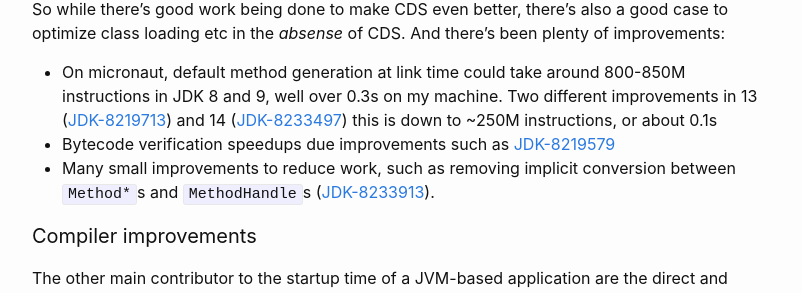
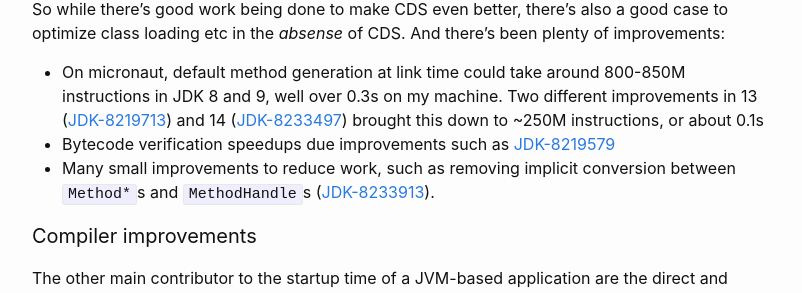
Before and after one commit to cl4es/cl4es.github.io, a Jekyll site: the page built from _posts/2019-11-20-OpenJDK-Startup-Update.md, in a window 1280 px wide and 900 px high, scrolled down 2731 px. Shown: the part 150-443 px from the top of the window, without its empty margins (238-1040 px from the left). Built offline with Jekyll 4.4.1, drawn with Linux system fonts in a browser that asks for light colours; comment, search, counter and statistics services are not loaded.

Commit message:
startup update

```diff
--- a/_posts/2019-11-20-OpenJDK-Startup-Update.md
+++ b/_posts/2019-11-20-OpenJDK-Startup-Update.md
@@ -57,7 +57,7 @@ By storing the resulting data in ways the JVM can easily deal with, [AppCDS](htt
 
 So while there's good work being done to make CDS even better, there's also a good case to optimize class loading etc in the _absense_ of CDS. And there's been plenty of improvements:
 
-- On micronaut, default method generation at link time could take around 800-850M instructions in JDK 8 and 9, well over 0.3s on my machine. Two different improvements in 13 ([JDK-8219713](https://bugs.openjdk.java.net/browse/JDK-8219713)) and 14 ([JDK-8233497](https://bugs.openjdk.java.net/browse/JDK-8233497)) this is down to ~250M instructions, or about 0.1s
+- On micronaut, default method generation at link time could take around 800-850M instructions in JDK 8 and 9, well over 0.3s on my machine. Two different improvements in 13 ([JDK-8219713](https://bugs.openjdk.java.net/browse/JDK-8219713)) and 14 ([JDK-8233497](https://bugs.openjdk.java.net/browse/JDK-8233497)) brought this down to ~250M instructions, or about 0.1s
 - Bytecode verification speedups due improvements such as [JDK-8219579](https://bugs.openjdk.java.net/browse/JDK-8219579)
 - Many small improvements to reduce work, such as removing implicit conversion between `Method*`s and `MethodHandle`s ([JDK-8233913](https://bugs.openjdk.java.net/browse/JDK-8233913)).
 
```
